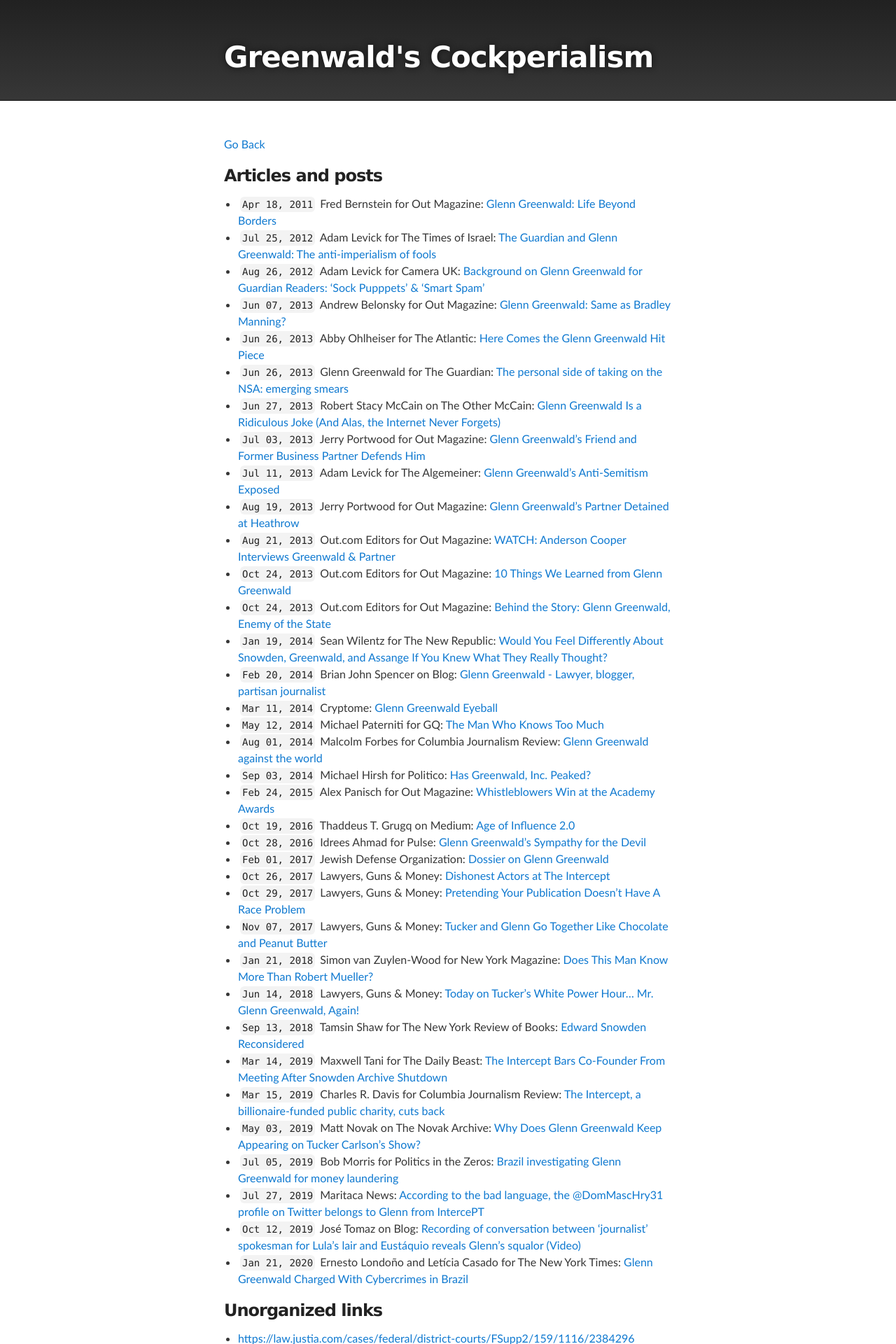
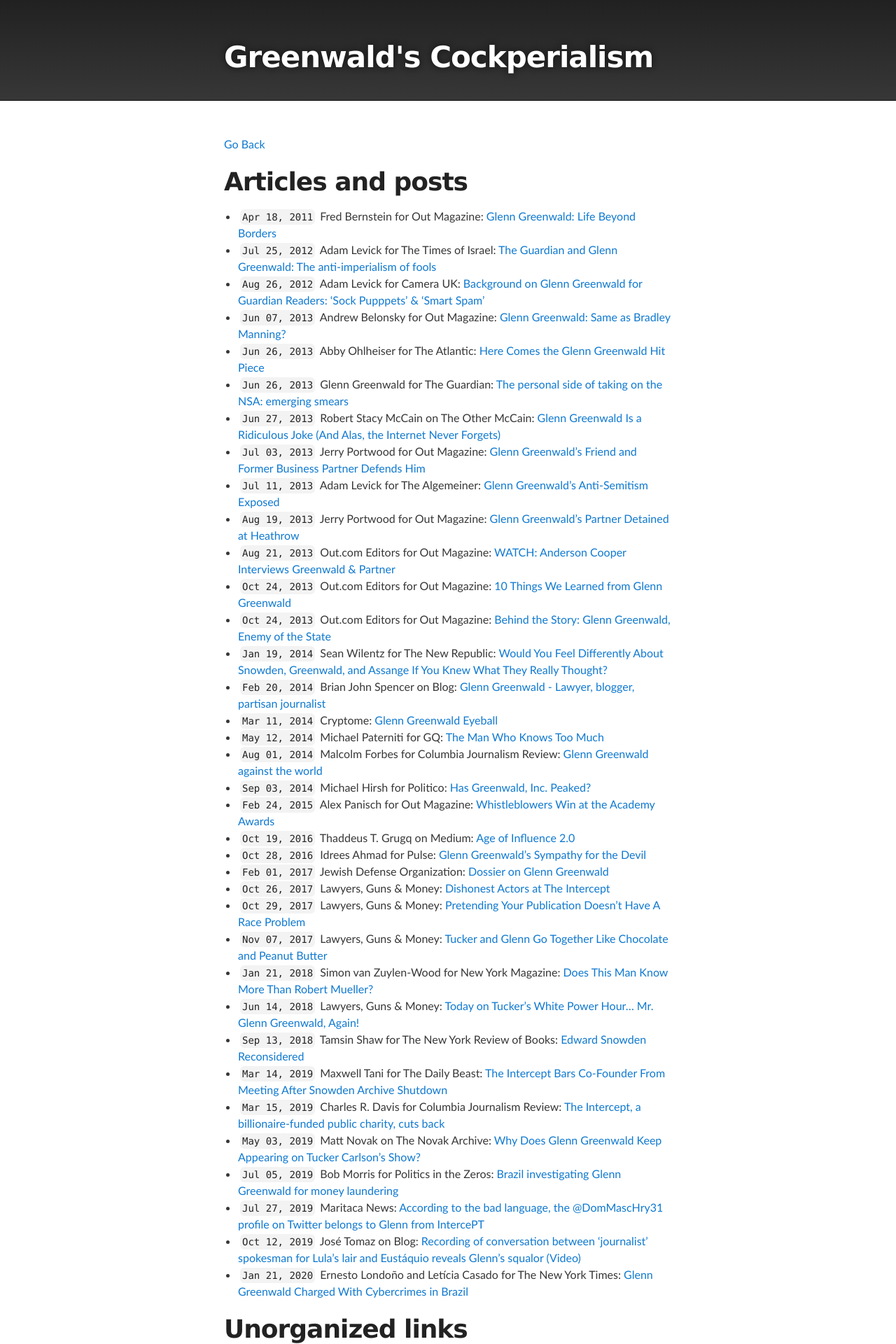
Before and after one commit to masternotions/masternotions.github.io, a Jekyll site: the page built from articles.md, in a window 1280 px wide. Shown: the top 1920 px of the page at 70% size. Built offline with Jekyll 4.4.1, drawn with Linux system fonts in a browser that asks for light colours.

```diff
--- a/articles.md
+++ b/articles.md
@@ -5,7 +5,7 @@ layout: default
 
 [Go Back](index.md)
 
-### Articles and posts
+# Articles and posts
 
 - ``Apr 18, 2011`` Fred Bernstein for Out Magazine: [Glenn Greenwald: Life Beyond Borders](https://www.out.com/news-commentary/2011/04/18/glenn-greenwald-life-beyond-borders)
 - ``Jul 25, 2012`` Adam Levick for The Times of Israel: [The Guardian and Glenn Greenwald: The anti-imperialism of fools](https://blogs.timesofisrael.com/the-guardian-and-glenn-greenwald-the-anti-imperialism-of-fools/)
@@ -44,7 +44,7 @@ layout: default
 - ``Oct 12, 2019`` José Tomaz on Blog: [Recording of conversation between 'journalist' spokesman for Lula's lair and Eustáquio reveals Glenn's squalor (Video)](https://rota2014.blogspot.com/2019/10/gravacao-de-conversa-entre-jornalistas.html)
 - ``Jan 21, 2020`` Ernesto Londoño and Letícia Casado for The New York Times: [Glenn Greenwald Charged With Cybercrimes in Brazil](https://www.nytimes.com/2020/01/21/world/americas/glenn-greenwald-brazil-cybercrimes.html)
 
-### Unorganized links
+# Unorganized links
 
 - <https://law.justia.com/cases/federal/district-courts/FSupp2/159/1116/2384296>
 - <https://www.nycbar.org/member-and-career-services/committees/reports-listing/reports/detail/formal-opinion-2003-02-undisclosed-taping-of-conversations-by-lawyers-1>
```
